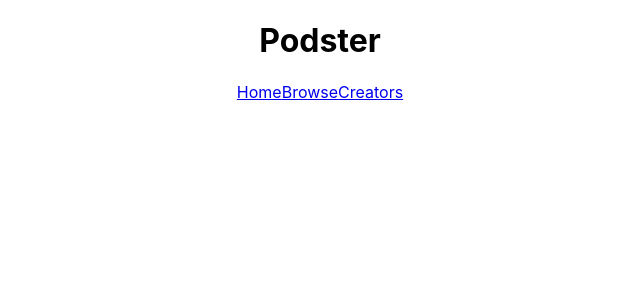
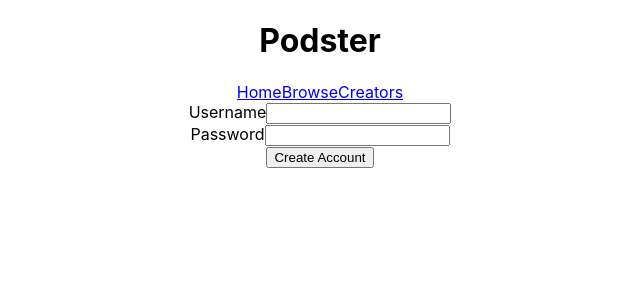
Before and after one commit to wrowston/podster, a React (Create React App) app in the folder client/: page /userSignUp in a window 1280 px wide. Shown: the top 300 px of the page, without its empty margins (320-960 px from the left). Built offline with nearby package versions, Linux system fonts and the light colour scheme.

Commit message:
added new user

```diff
--- a/client/src/App.js
+++ b/client/src/App.js
@@ -10,6 +10,7 @@ import AllCreators from './components/creator/AllCreators.js'
 import NewCreator from './components/creator/NewCreator.js'
 import CreatorProfile from './components/creator/CreatorProfile.js'
 import UserProfile from './components/user/UserProfile';
+import NewUser from './components/user/NewUser';
 
 function App() {
   return (
@@ -24,8 +25,11 @@ function App() {
         <Switch>
 
           <Route exact path='/' component={Home} />
+
           <Route exact path='/login' component={UserLogin} />
+          <Route exact path='/userSignUp' component={NewUser} />
           <Route exact path='/user/:userId' component={UserProfile} />
+
           <Route exact path='/creatorSignUp' component={NewCreator} />
           <Route exact path='/creator/:creatorId' component={CreatorProfile} />
 
--- a/client/src/components/Home.js
+++ b/client/src/components/Home.js
@@ -6,11 +6,11 @@ export default class Home extends Component {
         return (
             <div>
                 <h1>Podster Home Page</h1>
-                {/* <Link>
+                <Link to='/userSignUp'>
                     <button>
                         Sign Up
                     </button>
-                </Link> */}
+                </Link>
 
                 <Link to='/login'>
                     <button>
--- /dev/null
+++ b/client/src/components/user/NewUser.js
@@ -0,0 +1,56 @@
+import React, { Component } from 'react'
+import axios from 'axios'
+
+export default class NewUser extends Component {
+
+    state = {
+        user: {
+            userName: '',
+            password: ''
+        }
+    }
+
+    handleChange = (evt) => {
+        const newState = { ...this.state }
+        newState.user[evt.target.name] = evt.target.value
+        this.setState(newState)
+    }
+
+    onSubmit = async (evt) => {
+        evt.preventDefault()
+        try {
+            await axios.post('/api/user', this.state.user)
+            console.log('created new user account')
+        } catch (err) {
+            console.log('Failed to create a user account')
+            console.log(err)
+        }
+    }
+
+    render() {
+        return (
+            <div>
+                <form onSubmit={this.onSubmit}>
+                    <div>
+                        <label htmlFor='userName'>Username</label>
+                        <input
+                            type='text'
+                            name='userName'
+                            onChange={this.handleChange}
+                            value={this.state.user.userName} />
+                    </div>
+                    <div>
+                        <label htmlFor='password'>Password</label>
+                        <input
+                            type='password'
+                            name='password'
+                            onChange={this.handleChange}
+                            value={this.state.user.password} />
+                    </div>
+                    <input type='submit' value='Create Account' />
+                </form>
+
+            </div>
+        )
+    }
+}
```
